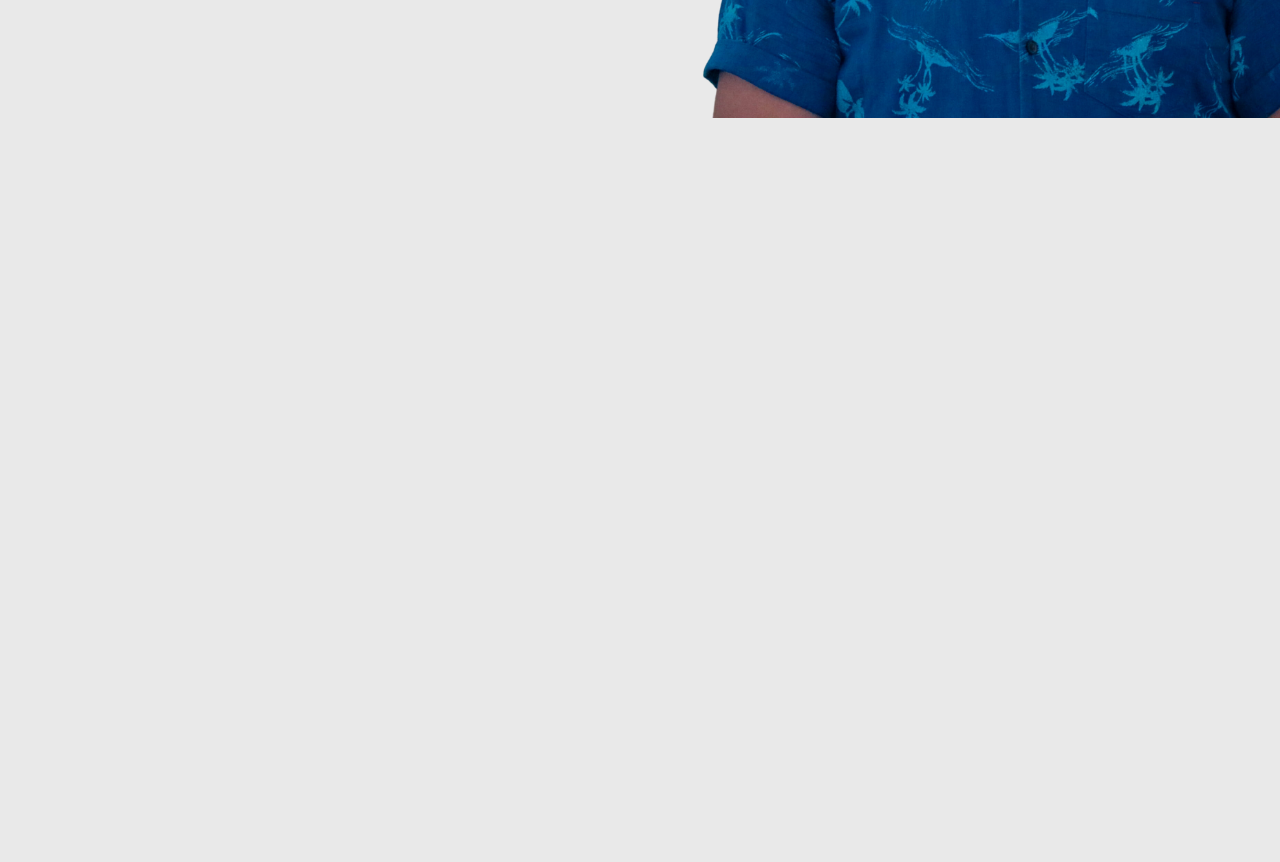
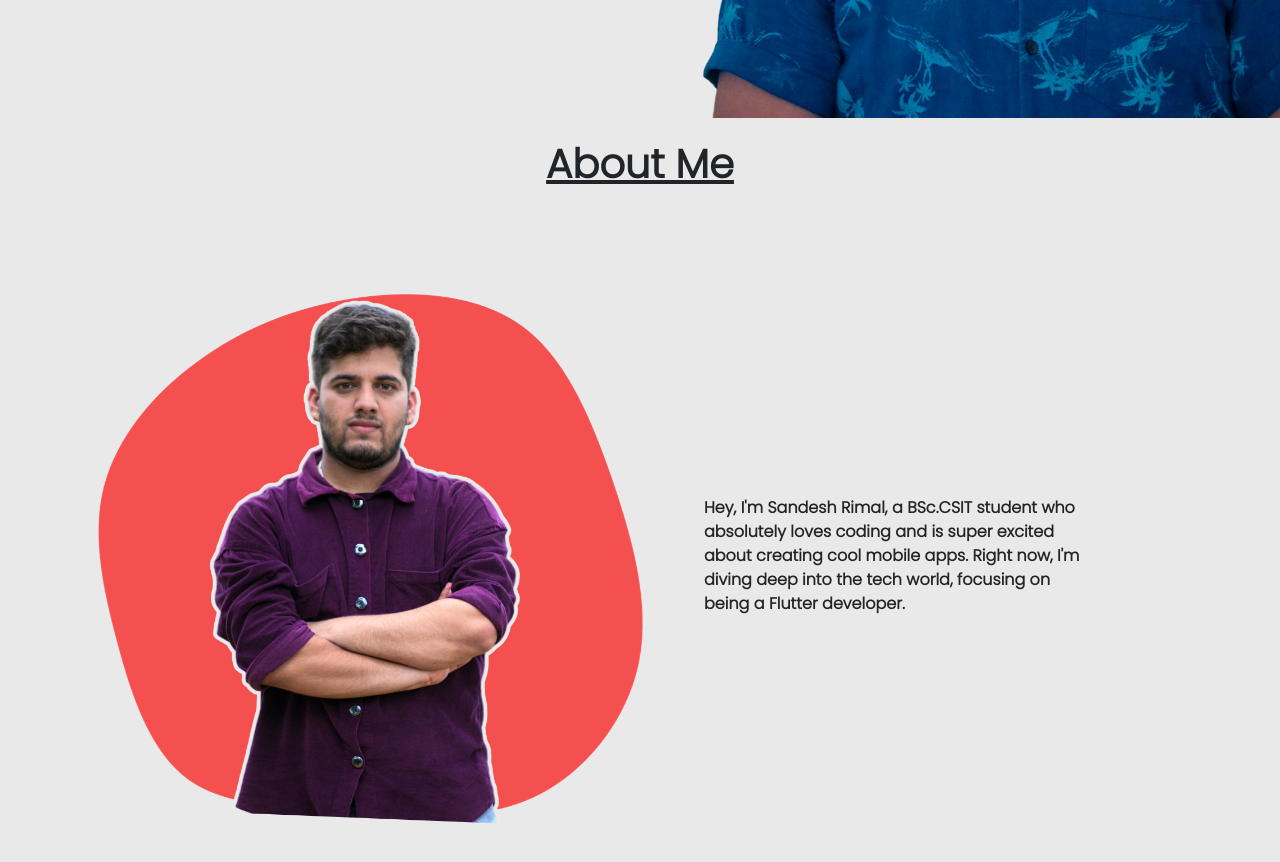
Before and after one commit to sandesh101/Personal-Portfolio, a plain HTML site: page index.html in a window 1280 px wide. Shown: the part 680-1542 px from the top of the page. Drawn offline with nearby package versions, Linux system fonts and the light colour scheme.

Commit message:
About me section

```diff
--- a/css/main.css
+++ b/css/main.css
@@ -148,7 +148,7 @@ span{
     margin-right: 20px;
     height: 40px;
     width: 40px;
-    border: 1px solid var(--Accent-Color);
+    border: 2px solid var(--Accent-Color);
     border-radius: 50%;
 }
 
@@ -159,7 +159,8 @@ span{
 
 .social_media a i{
     position: relative;
-    top: -30%;
+    top: -33%;
+    right: 5%;
     font-size: 40px;
 }
 
@@ -168,4 +169,43 @@ span{
 #second_page{
     height: 100vh;
 }
+
+#second_page>h5{
+    font-weight: 800;
+    font-size: 40px;
+    display: flex;
+    justify-content: center;
+    margin-top: 20px;
+    text-decoration: underline;
+}
+
+#about{
+    display: flex;
+}
+
+#about_image{
+    position: relative;
+    bottom: 0%;
+    left: 7%;
+    height: 90vh;
+    width: 30%;
+    z-index: -9;
+}
+
+#about_image img{
+    position: relative;
+    height: 100%;
+    z-index: 1;
+}
+
+#about_me{
+    position: relative;
+    width: 30%;
+    top: 40%;
+    left: 25%;
+    display: flex;
+    justify-content: center;
+    align-items: center;
+    font-weight: 600;
+}
 /* second-page */
--- a/index.html
+++ b/index.html
@@ -26,8 +26,8 @@
             <nav id="nav">
                 <p id="logo"><a href="index.html">Sandesh</a></p>
                 <ul>
-                    <li><p><a href="#">Home</a></p></li>
-                    <li><p><a href="#">About</a></p></li>
+                    <li><p><a href="index.html">Home</a></p></li>
+                    <li><p><a href="#second_page">About</a></p></li>
                     <li><p><a href="#">Work</a></p></li>
                     <li><p><a href="#">Projects</a></p></li>
                 </ul>
@@ -56,7 +56,19 @@
                 </div>
            </div>
         </div>
-        <div id="second_page"></div>
+        <div id="second_page">
+            <h5>About Me</h5>
+            <div id="about">
+                    <div id="about_image">
+                        <div class="circle"></div>
+                         <img src="./assets/about-me.png" alt="Profile Image">
+                    </div>
+
+                    <div id="about_me">
+                        Hey, I'm Sandesh Rimal, a BSc.CSIT student who absolutely loves coding and is super excited about creating cool mobile apps. Right now, I'm diving deep into the tech world, focusing on being a Flutter developer.
+                    </div>
+               </div>
+        </div>
     <!-- </div> -->
     <!-- main-div -->
 
```
Also changed, not shown: assets/about-me.png (added).
